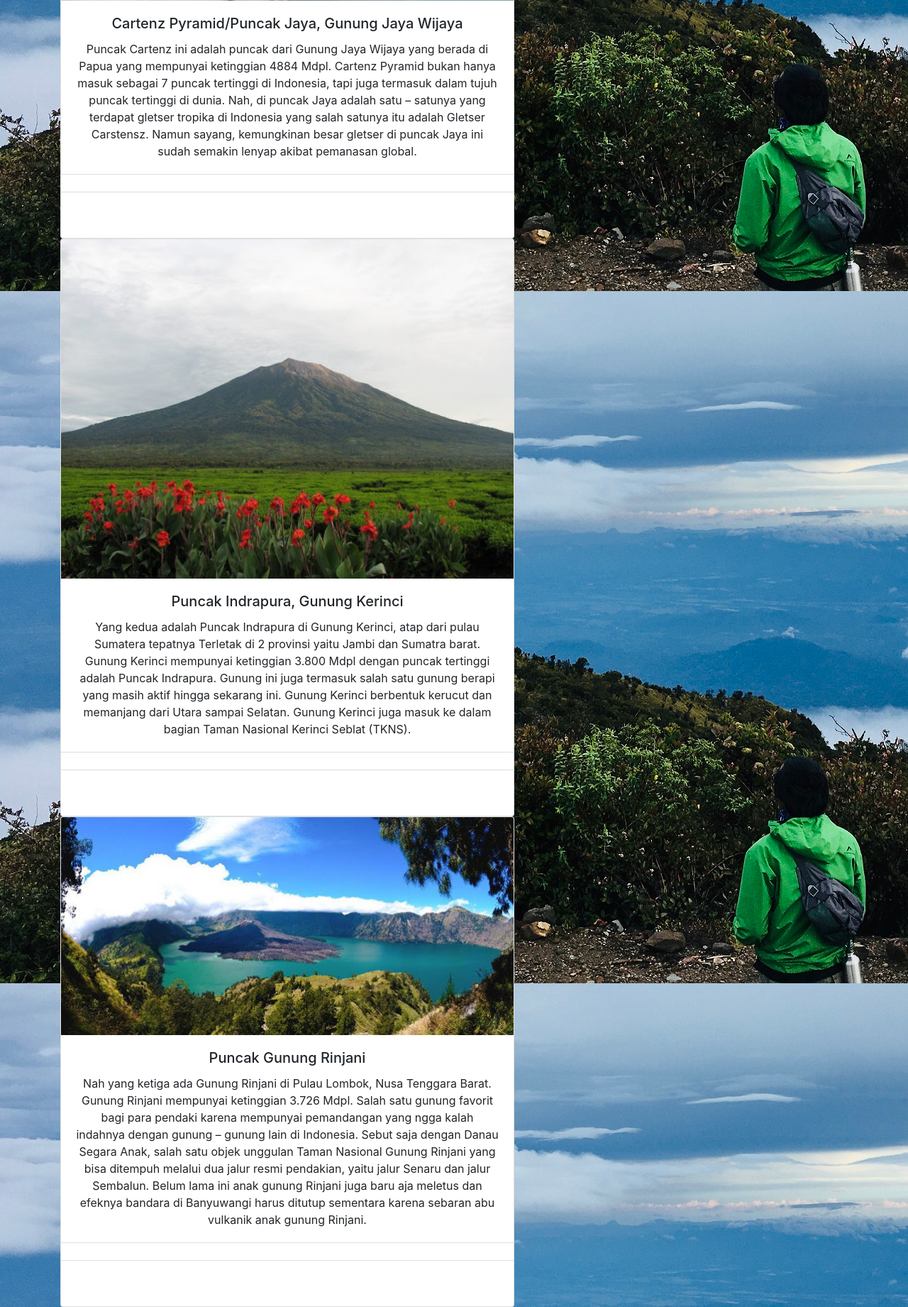
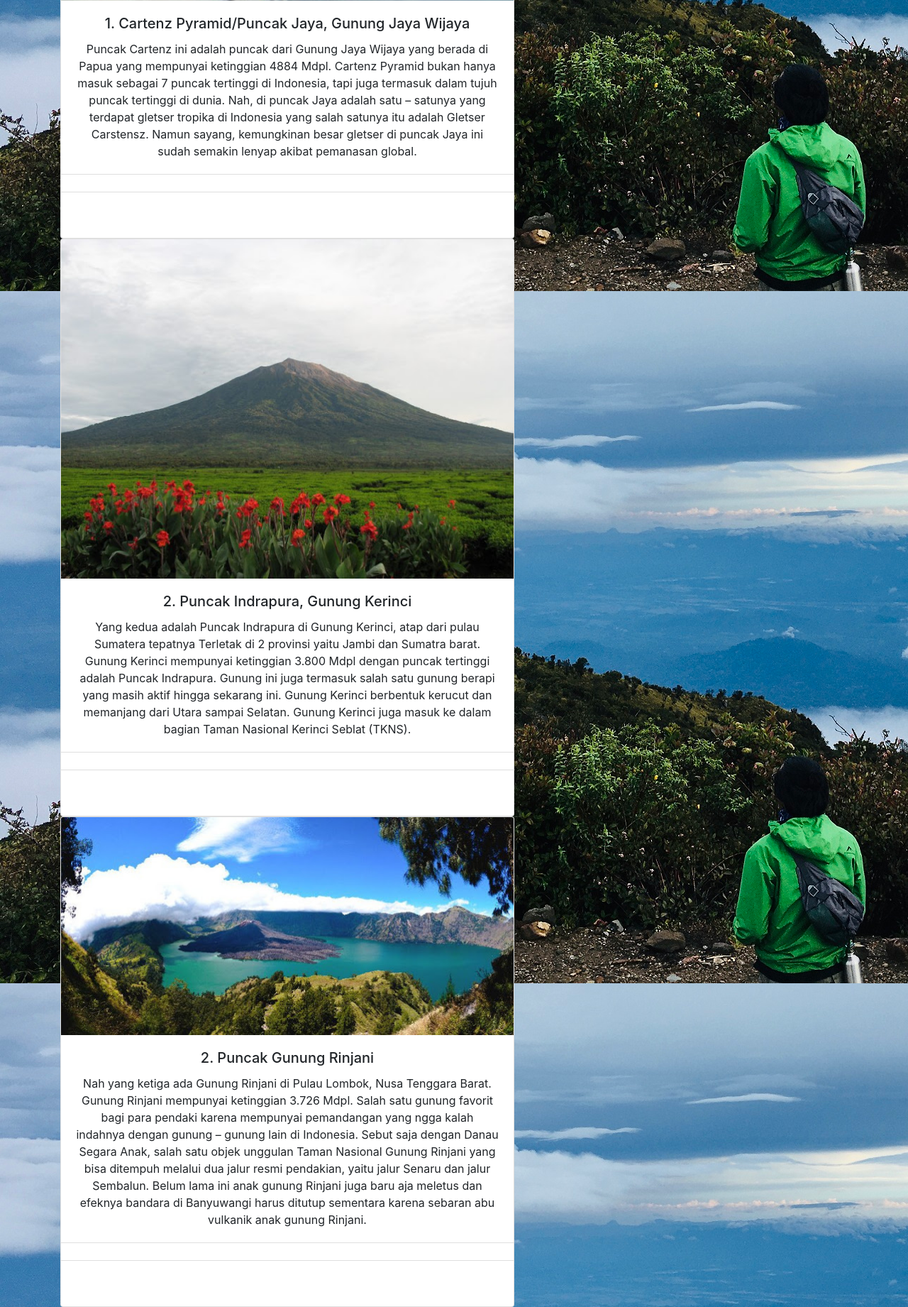
Before and after one commit to giwatres/gugunungan, a Flask app: page /gunung in a window 1280 px wide. Shown: the part 565-2406 px from the top of the page at 71% size. Run offline with Flask 2, Linux system fonts and the light colour scheme; some libraries are stand-ins or nearby versions.

Commit message:
Update gunung.html

```diff
--- a/Templates/gunung.html
+++ b/Templates/gunung.html
@@ -9,7 +9,7 @@
 <div class="card" style="width: 40rem;">
   <img class="card-img-top" src="{{ url_for('static', filename='img/1_Gunung Cartenz.jpg') }}" alt="Card image cap">
   <div class="card-body">
-    <h5 class="card-title">Cartenz Pyramid/Puncak Jaya, Gunung Jaya Wijaya</h5>
+    <h5 class="card-title">1. Cartenz Pyramid/Puncak Jaya, Gunung Jaya Wijaya</h5>
     <p class="card-text"> Puncak Cartenz ini adalah puncak dari Gunung Jaya Wijaya yang berada di Papua yang mempunyai ketinggian 4884 Mdpl. Cartenz Pyramid bukan hanya masuk sebagai 7 puncak tertinggi di Indonesia, tapi juga termasuk dalam tujuh puncak tertinggi di dunia. Nah, di puncak Jaya adalah satu – satunya yang terdapat gletser tropika di Indonesia yang salah satunya itu adalah Gletser Carstensz. Namun sayang, kemungkinan besar gletser di puncak Jaya ini sudah semakin lenyap akibat pemanasan global.  </p>
   </div>
   <ul class="list-group list-group-flush">
@@ -27,7 +27,7 @@
 <div class="card" style="width: 40rem;">
   <img class="card-img-top" src="{{ url_for('static', filename='img/2_Gunung Kerinci.jpg') }}" alt="Card image cap">
   <div class="card-body">
-    <h5 class="card-title">Puncak Indrapura, Gunung Kerinci</h5>
+    <h5 class="card-title">2. Puncak Indrapura, Gunung Kerinci</h5>
     <p class="card-text"> Yang kedua adalah Puncak Indrapura di Gunung Kerinci, atap dari pulau Sumatera tepatnya Terletak di 2 provinsi yaitu Jambi dan Sumatra barat. Gunung Kerinci mempunyai ketinggian 3.800 Mdpl dengan puncak tertinggi adalah Puncak Indrapura. Gunung ini juga termasuk salah satu gunung berapi yang masih aktif hingga sekarang ini. Gunung Kerinci berbentuk kerucut dan memanjang dari Utara sampai Selatan. Gunung Kerinci juga masuk ke dalam bagian Taman Nasional Kerinci Seblat (TKNS). </p>
   </div>
   <ul class="list-group list-group-flush">
@@ -45,7 +45,7 @@
 <div class="card" style="width: 40rem;">
   <img class="card-img-top" src="{{ url_for('static', filename='img/3_Gunung Rinjani.jpg') }}" alt="Card image cap">
   <div class="card-body">
-    <h5 class="card-title">Puncak Gunung Rinjani</h5>
+    <h5 class="card-title">2. Puncak Gunung Rinjani</h5>
     <p class="card-text"> Nah yang ketiga ada Gunung Rinjani di Pulau Lombok, Nusa Tenggara Barat. Gunung Rinjani mempunyai ketinggian 3.726 Mdpl. Salah satu gunung favorit bagi para pendaki karena mempunyai pemandangan yang ngga kalah indahnya dengan gunung – gunung lain di Indonesia. Sebut saja dengan Danau Segara Anak, salah satu objek unggulan Taman Nasional Gunung Rinjani yang bisa ditempuh melalui dua jalur resmi pendakian, yaitu jalur Senaru dan jalur Sembalun. Belum lama ini anak gunung Rinjani juga baru aja meletus dan efeknya bandara di Banyuwangi harus ditutup sementara karena sebaran abu vulkanik anak gunung Rinjani.  </p>
   </div>
   <ul class="list-group list-group-flush">
```
